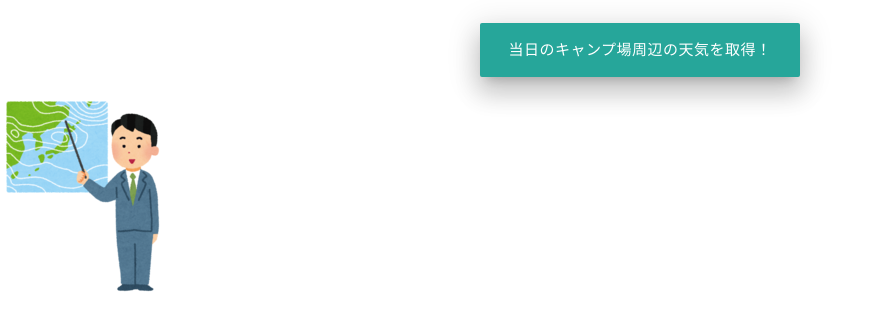
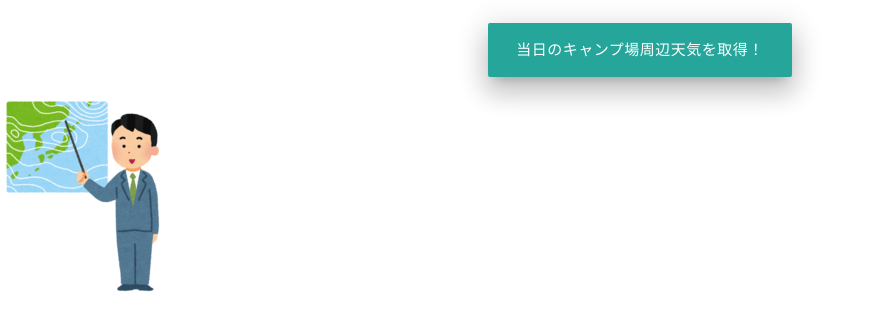
Before and after one commit to gomi-kuzu/bbq_weather_app, a plain HTML site: page index.html in a window 1280 px wide. Shown: the whole page, without its empty margins (0-871 px from the left). Drawn offline with nearby package versions, Linux system fonts and the light colour scheme.

Commit message:
litlle fix

```diff
--- a/index.html
+++ b/index.html
@@ -14,7 +14,7 @@
       　<div class="row">
             <div class="col s12 center">
                <div id="send-button">
-                  <a class="waves-effect waves-light btn-large z-depth-4">当日のキャンプ場周辺の天気を取得！</a>
+                  <a class="waves-effect waves-light btn-large z-depth-4">当日のキャンプ場周辺天気を取得！</a>
                </div>
             </div>
          </div>
```
